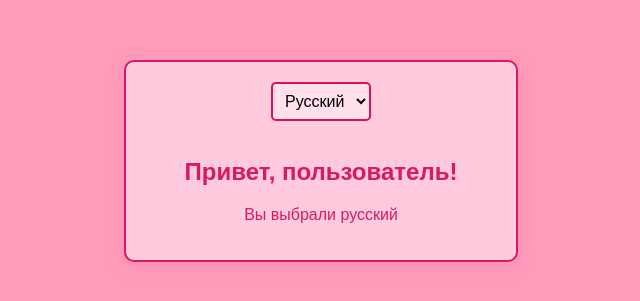
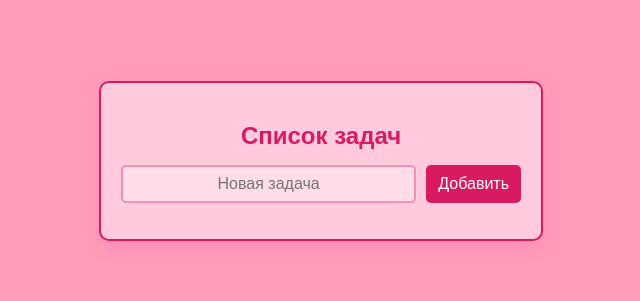
Before and after one commit to KateGrebeneva/kate_react_main, a React (Create React App) app: page / in a window 1280 px wide. Shown: the part 239-540 px from the top of the page, without its empty margins (319-959 px from the left). Built offline with nearby package versions, Linux system fonts and the light colour scheme.

Commit message:
task#95_2.3

```diff
--- a/src/App.css
+++ b/src/App.css
@@ -9,42 +9,89 @@ body {
   margin: 0;
 }
 
-/* Контейнер для всего приложения */
-.app-container {
+/* Контейнер списка задач */
+.todo-container {
   border: 2px solid #d81b60;
   border-radius: 10px;
   background-color: #ffcadd;
   padding: 20px;
   box-shadow: 0px 5px 15px rgba(255, 105, 180, 0.3);
   text-align: center;
-  width: 350px;
+  width: 400px;
 }
 
 /* Заголовок */
-h1 {
+h2 {
   font-size: 24px;
-  margin-bottom: 20px;
+  margin-bottom: 15px;
   font-weight: bold;
 }
 
-/* Выбор языка */
-select {
+/* Поле ввода и кнопка */
+.task-input {
+  display: flex;
+  gap: 10px;
+  margin-bottom: 15px;
+  justify-content: center;
+}
+
+.task-input input {
+  width: 70%;
   padding: 8px;
   font-size: 16px;
-  border: 2px solid #df0f54;
+  border: 2px solid #f48fb1;
   border-radius: 5px;
-  background-color: #ffe0ea;
-  margin-bottom: 20px;
+  background-color: #ffdde8;
+  text-align: center;
 }
 
-select:focus {
+.task-input input:focus {
   border-color: #d81b60;
   outline: none;
 }
 
-/* Блок Footer */
-footer {
-  font-size: 18px;
-  font-weight: bold;
-  margin-top: 15px;
+.task-input button {
+  padding: 8px 12px;
+  font-size: 16px;
+  border: none;
+  border-radius: 5px;
+  background-color: #d81b60;
+  color: white;
+  cursor: pointer;
+  transition: 0.3s;
 }
+
+.task-input button:hover {
+  background-color: #b3164b;
+}
+
+/* Список задач */
+ul {
+  list-style: none;
+  padding: 0;
+}
+
+li {
+  background: #ffdde8;
+  padding: 10px;
+  margin: 5px 0;
+  border-radius: 5px;
+  display: flex;
+  justify-content: space-between;
+  align-items: center;
+  border: 1px solid #f48fb1;
+}
+
+li button {
+  background-color: #f06292;
+  border: none;
+  padding: 5px 10px;
+  border-radius: 5px;
+  color: white;
+  cursor: pointer;
+  transition: 0.3s;
+}
+
+li button:hover {
+  background-color: #d81b60;
+}
--- a/src/App.js
+++ b/src/App.js
@@ -1,33 +1,59 @@
 import React, { useState } from "react";
-import "./App.css";
+import "./App.css"; // Подключаем стили
 
-function App() {
-  const [language, setLanguage] = useState("ru");
+function ToDoList() {
+  const [tasks, setTasks] = useState([]);
+
+  function addTask(task) {
+    setTasks([...tasks, task]);
+  }
+
+  function removeTask(index) {
+    setTasks(tasks.filter((_, i) => i !== index));
+  }
 
   return (
-    <div className="app-container">
-      <LanguageSwitcher setLanguage={setLanguage} />
-      <Header language={language} />
-      <Footer language={language} />
+    <div className="todo-container">
+      <h2>Список задач</h2>
+      <TaskInput addTask={addTask} />
+      <TaskList tasks={tasks} removeTask={removeTask} />
     </div>
   );
 }
 
-function LanguageSwitcher({ setLanguage }) {
+function TaskInput({ addTask }) {
+  const [task, setTask] = useState("");
+
+  function handleAdd() {
+    if (task.trim()) {
+      addTask(task);
+      setTask("");
+    }
+  }
+
   return (
-    <select onChange={(e) => setLanguage(e.target.value)}>
-      <option value="ru">Русский</option>
-      <option value="en">English</option>
-    </select>
+    <div className="task-input">
+      <input
+        type="text"
+        placeholder="Новая задача"
+        value={task}
+        onChange={(e) => setTask(e.target.value)}
+      />
+      <button onClick={handleAdd}>Добавить</button>
+    </div>
   );
 }
 
-function Header({ language }) {
-  return <h1>{language === "ru" ? "Привет, пользователь!" : "Hello, User!"}</h1>;
+function TaskList({ tasks, removeTask }) {
+  return (
+    <ul>
+      {tasks.map((task, index) => (
+        <li key={index}>
+          {task} <button onClick={() => removeTask(index)}>Удалить</button>
+        </li>
+      ))}
+    </ul>
+  );
 }
 
-function Footer({ language }) {
-  return <p>{language === "ru" ? "Вы выбрали русский" : "You have chosen english"}</p>;
-}
-
-export default App;
+export default ToDoList;
```
Also changed, not shown: results/Концепции/task#95/task#95_2.3.jpg (added).
